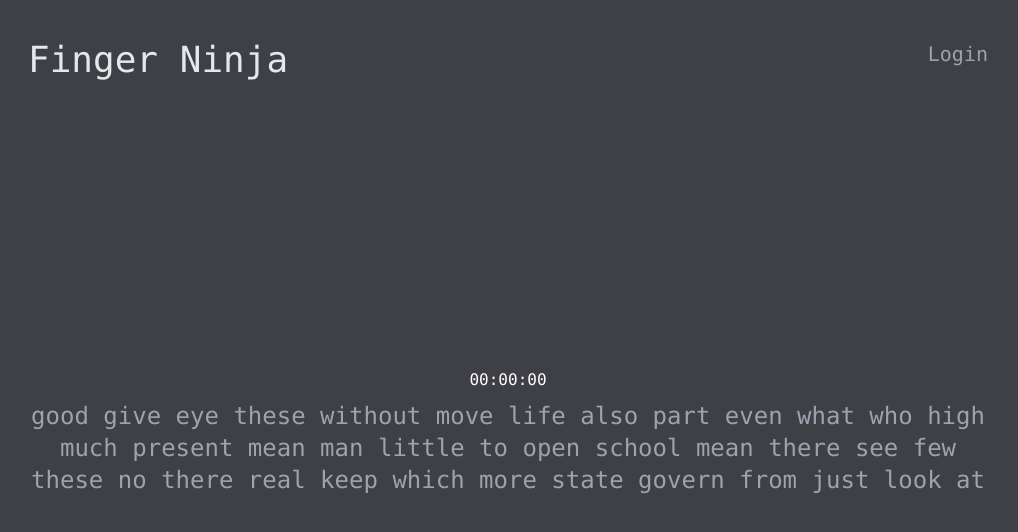
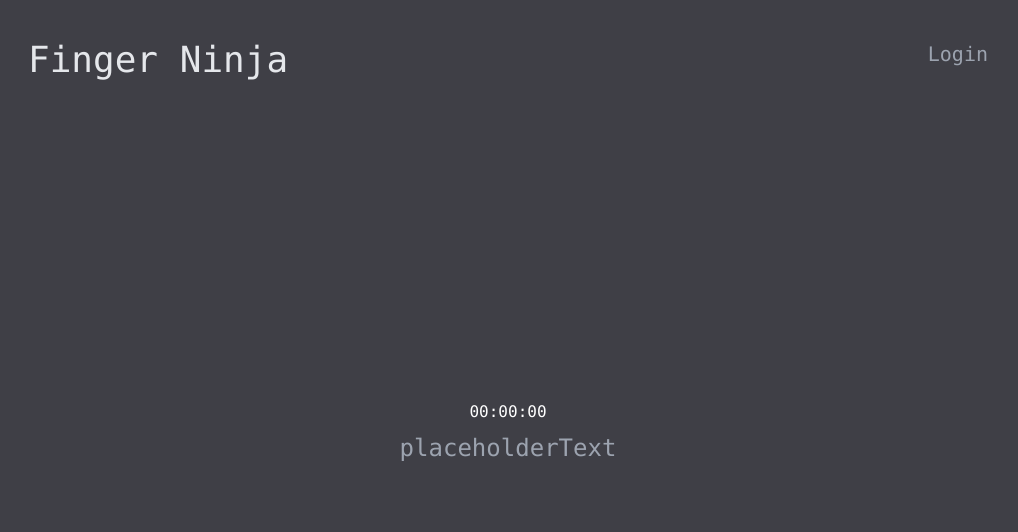
Before and after one commit to derekjtong/dragon-fingers, a Next.js app: page / in a window 1280 px wide. Shown: the top 532 px of the page, without its empty margins (132-1150 px from the left). Built offline with nearby package versions, Linux system fonts and the light colour scheme.

Commit message:
Add placeholder text that changes randomlu

```diff
--- a/app/components/TypeBox.tsx
+++ b/app/components/TypeBox.tsx
@@ -1,7 +1,16 @@
 "use client";
 import { useState, useEffect, useRef, FC } from "react";
 
-const placeholderText = `good give eye these without move life also part even what who high much present mean man little to open school mean there see few these no there real keep which more state govern from just look at`;
+// const placeholderText = `good give eye these without move life also part even what who high much present mean man little to open school mean there see few these no there real keep which more state govern from just look at`;
+
+const getRandomPlaceholderText = () => {
+  const texts = [
+    `good give eye these without move life also part even what who high much present mean man little to open school mean there see few these no there real keep which more state govern from just look at`,
+    "placeholderText",
+  ];
+  const index = Math.floor(Math.random() * texts.length);
+  return texts[index];
+};
 
 type TypeBoxProps = {
   timerOn: boolean;
@@ -9,6 +18,8 @@ type TypeBoxProps = {
 };
 
 const TypeBox: FC<TypeBoxProps> = ({ timerOn, setTimerOn }) => {
+  const [placeholderText] = useState(getRandomPlaceholderText());
+
   const [typedText, setTypedText] = useState("");
   const inputRef = useRef<HTMLInputElement>(null);
 
```
